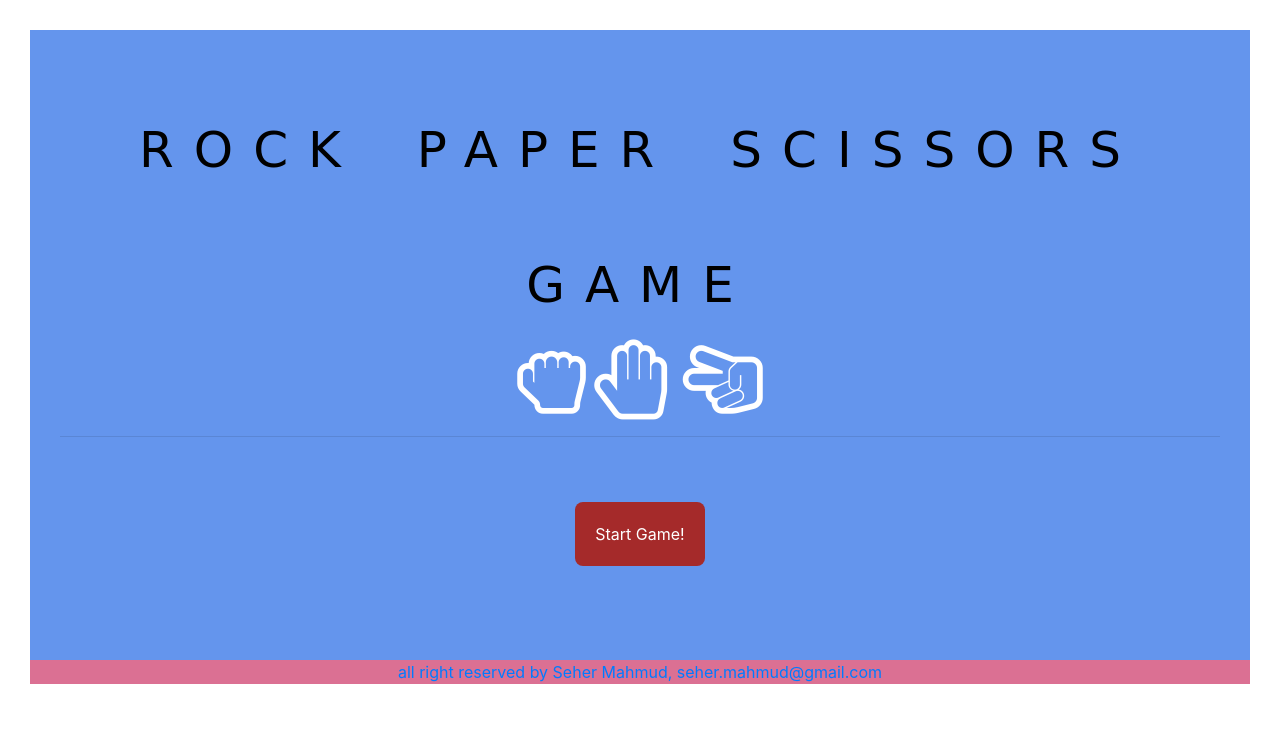
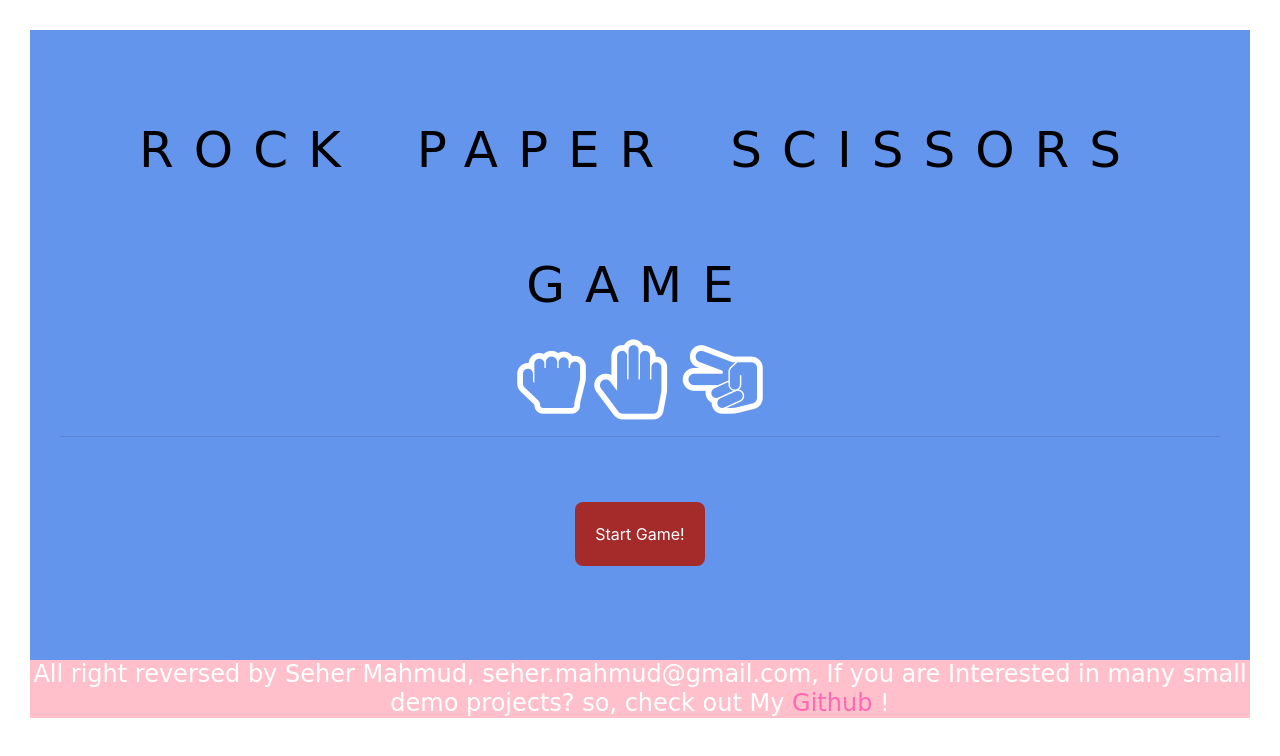
Before and after one commit to sehermahmud/rock-paper-scissors-game, a website: page index.html in a window 1280 px wide. Drawn offline with nearby package versions, Linux system fonts and the light colour scheme; a web font is replaced by a local one.

Commit message:
Added the github link

```diff
--- a/css/style.css
+++ b/css/style.css
@@ -39,29 +39,26 @@
 }
 
 .footer {
-    position: relative;
-    background: palevioletred;
-    text-align: center;
-    color: white;
-    width: 100%;
     left: 0;
     bottom: 0;
-    justify-content: center;
-    align-items: center;
-}
+    width: 100%;
+    background-color: pink;
+    color: white;
+    text-align: center;
+    font-family: 'Merienda One', cursive;
+  }
 
-a:link {
+  main {
+    margin-bottom: 10rem;
+  }
+
+  .github {
+    color: hotpink;
     text-decoration: none;
-}
+  }
 
-a:visited {
+  .github:hover,
+  .github:active {
+    color: red;
     text-decoration: none;
-}
-
-a:hover {
-    text-decoration: none;
-}
-
-a:active {
-    text-decoration: none;
-}
+  }
--- a/index.html
+++ b/index.html
@@ -6,14 +6,21 @@
         <meta http-equiv="X-UA-Compatible" content="ie=edge">
         <title>Rock, Paper, Scissors</title>
         <script src="app.js" defer></script>
+
         <!-- Google Font link -->
         <link href="https://fonts.googleapis.com/css2?family=Grenze+Gotisch:wght@800&display=swap" rel="stylesheet">
+        <link href="https://fonts.googleapis.com/css2?family=Merienda+One&display=swap" rel="stylesheet">
+
+
         <!-- Bootstrap 4 link -->
         <link rel="stylesheet" href="https://maxcdn.bootstrapcdn.com/bootstrap/4.0.0/css/bootstrap.min.css" integrity="sha384-Gn5384xqQ1aoWXA+058RXPxPg6fy4IWvTNh0E263XmFcJlSAwiGgFAW/dAiS6JXm" crossorigin="anonymous">
+
         <!-- W3schools.com Fontsome icons -->
         <link rel="stylesheet" href="https://cdnjs.cloudflare.com/ajax/libs/font-awesome/4.7.0/css/font-awesome.min.css">
+
         <!-- css/style.css file -->
         <link rel="stylesheet" href="css/style.css">
+
     </head>
     <body class="body">
         <div class="header">
@@ -29,8 +36,10 @@
             <br />
             <br />
         </div>
-        <div class="footer">
-            <a href="https://github.com/sehermahmud/rock-paper-scissors-game"><p>all right reserved by Seher Mahmud, seher.mahmud@gmail.com</p></a>
-        </div>
+
+        <footer class="footer">
+            <h4>All right reversed by Seher Mahmud, seher.mahmud@gmail.com, If you are Interested in many small demo projects? so, check out My <a href="https://github.com/sehermahmud/" class="github"> Github </a> !</h4>
+        </footer>
+
     </body>
 </html>
```
